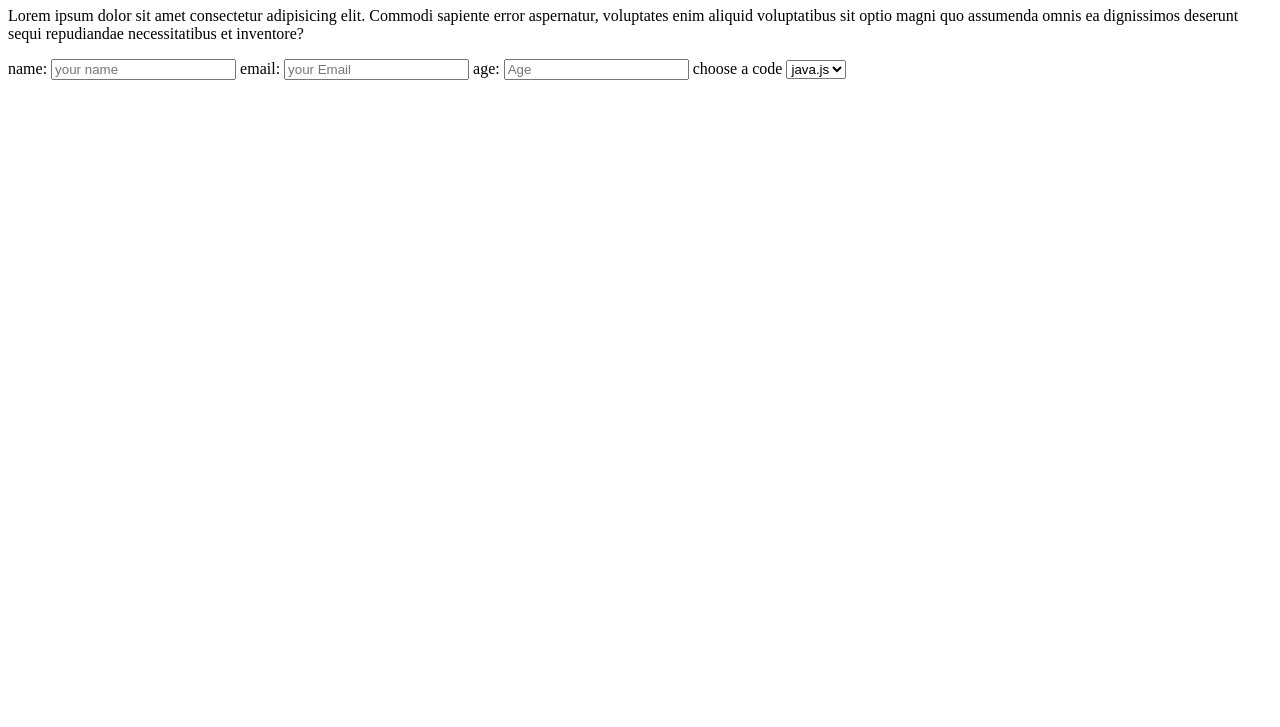
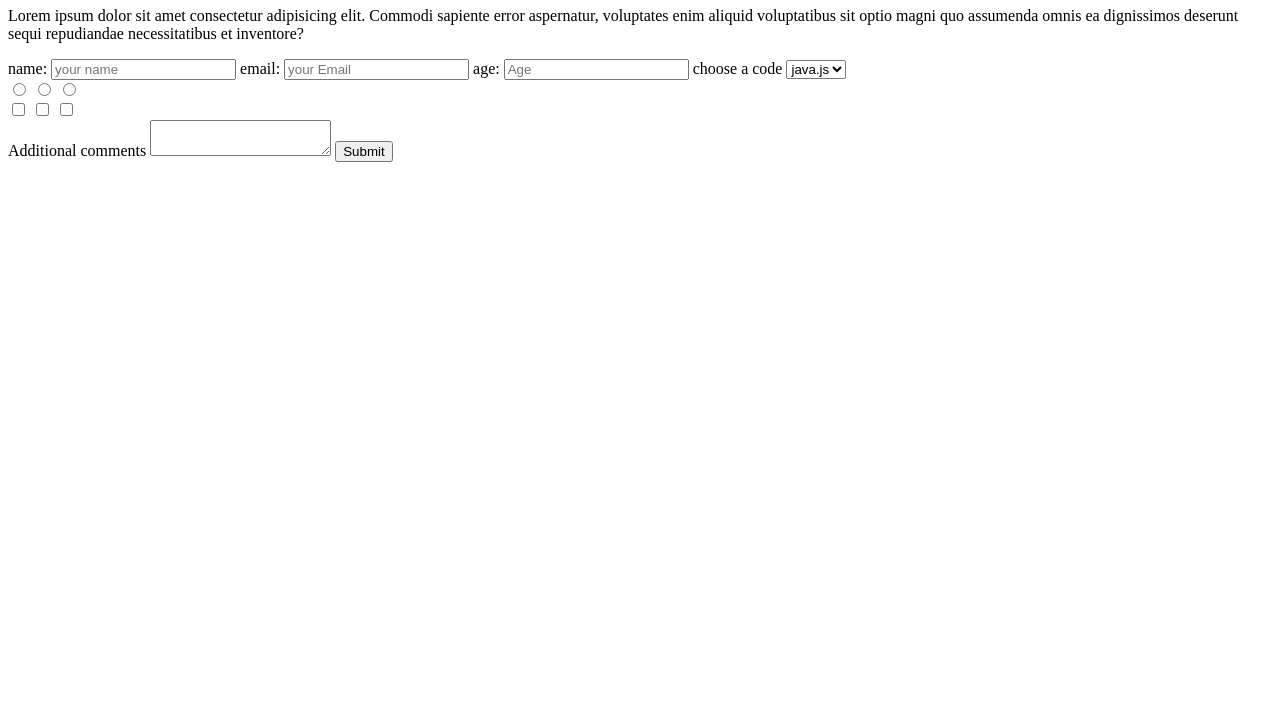
Before and after one commit to X-Elie-X/Microverse-test-2, a plain HTML site: page index.html in a window 1280 px wide. Shown: the part 73-800 px from the top of the page. Drawn offline with Linux system fonts and the light colour scheme.

Commit message:
finished form

```diff
--- a/index.html
+++ b/index.html
@@ -46,6 +46,32 @@
         <option value="ruby">ruby</option>
         <option value="html">html</option>
       </select>
+
+      <div>
+        <input type="radio" name="animal" id="cat" value="cat" />
+        <input type="radio" name="animal" id="dog" value="dog" />
+        <input type="radio" name="animal" id="mice" value="mice" />
+      </div>
+
+      <div>
+        <input type="checkbox" name="icecream" id="vanilla" value="vanilla" />
+        <input
+          type="checkbox"
+          name="icecream"
+          id="strawberry"
+          value="strawberry"
+        />
+        <input
+          type="checkbox"
+          name="icecream"
+          id="chocolade "
+          value="chocolade"
+        />
+      </div>
+      <label for="textarea">Additional comments</label>
+
+      <textarea id="textarea" name="textarea"> </textarea>
+      <button id="submit">Submit</button>
     </form>
 
     <script src="https://cdn.freecodecamp.org/testable-projects-fcc/v1/bundle.js"></script>
```
